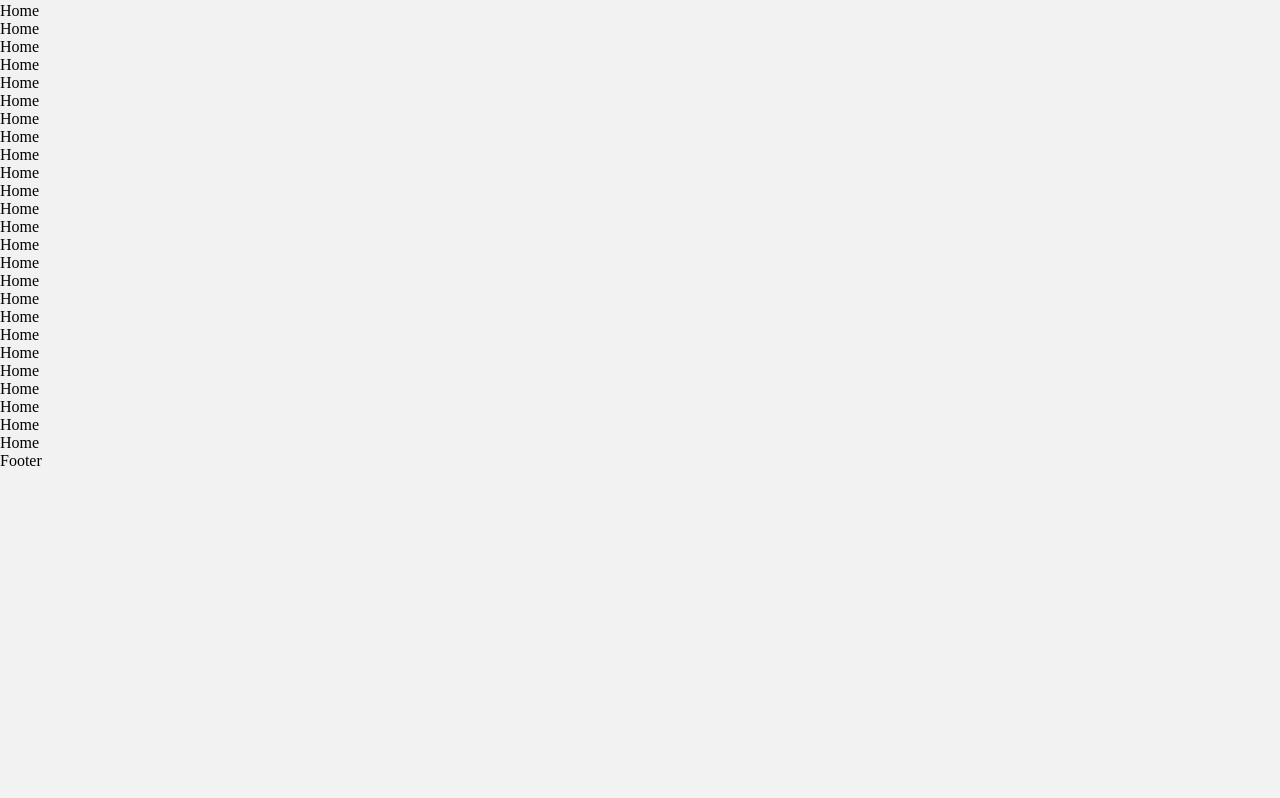
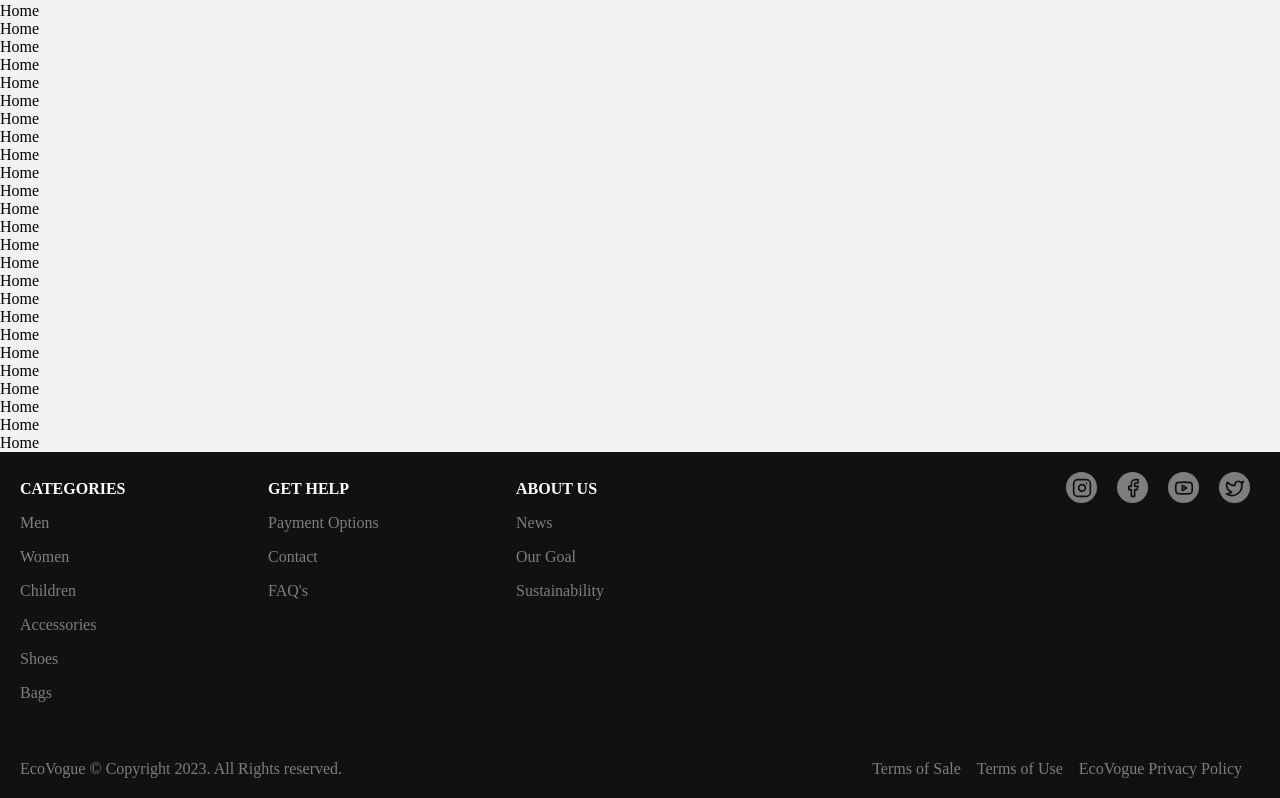
Before and after one commit to prajzz7/Ecommerce-App, a React (Vite) app: page / in a window 1280 px wide. Shown: the part 602-1400 px from the top of the page. Before the commit the page ends 1072 px from the top, so only its background shows below. Built offline with nearby package versions, Linux system fonts and the light colour scheme.

Commit message:
expand search field navbar and created footer UI

```diff
--- a/src/components/Footer.jsx
+++ b/src/components/Footer.jsx
@@ -1,8 +1,59 @@
 import React from 'react'
+import "./Footer.scss"
+import { Instagram, Facebook, Youtube, Twitter } from 'lucide-react';
 
 const Footer = () => {
   return (
-    <div>Footer</div>
+    <div className="footer">
+      <div className="top">
+        <div className="left">
+          <section className="footer-heading">Categories</section>
+          <ul className="footer-list">
+            <li className='footer-list-item'>Men</li>
+            <li className='footer-list-item'>Women</li>
+            <li className='footer-list-item'>Children</li>
+            <li className='footer-list-item'>Accessories</li>
+            <li className='footer-list-item'>Shoes</li>
+            <li className='footer-list-item'>Bags</li>
+          </ul>
+        </div>
+        <div className="center1">
+          <section className="footer-heading">Get Help</section>
+          <ul className="footer-list">
+            <li className='footer-list-item'>Payment Options</li>
+            <li className='footer-list-item'>Contact</li>
+            <li className='footer-list-item'>FAQ's</li>
+          </ul>
+        </div>
+        <div className="center2">
+          <section className="footer-heading">About Us</section>
+          <ul className="footer-list">
+            <li className='footer-list-item'>News</li>
+            <li className='footer-list-item'>Our Goal</li>
+            <li className='footer-list-item'>Sustainability</li>
+          </ul>
+        </div>
+        <div className="right">
+          <ul className='social-icons'>
+            <li><Instagram className='icon' /></li>
+            <li><Facebook className='icon' /></li>
+            <li><Youtube className='icon' /></li>
+            <li><Twitter className='icon' /></li>
+          </ul>
+        </div>
+      </div>
+      <div className="bottom">
+        <div className="left">
+          <span>EcoVogue © Copyright 2023. All Rights reserved.</span>
+        </div>
+        <div className="right">
+          <div className="bottom-right-content">Terms of Sale</div>
+          <div className="bottom-right-content">Terms of Use</div>
+          <div className="bottom-right-content">EcoVogue Privacy Policy</div>
+
+        </div>
+      </div>
+    </div>
   )
 }
 
--- /dev/null
+++ b/src/components/Footer.scss
@@ -0,0 +1,91 @@
+.footer{
+    background-color: #111111;
+    color: #7e7e7e;
+    padding: 20px;
+
+
+    .footer-heading{
+        text-transform: uppercase;
+        font-weight: bold;
+        color: white;
+        padding: 8px 0;
+    }
+    .footer-list-item{
+        padding: 8px 0;
+        &:hover{
+            color: white;
+            cursor: pointer;
+        }
+    }
+    .top{
+        display: flex;
+        margin-bottom: 50px;
+        .left{
+            flex: 1;
+
+        }
+
+        .center1{
+            flex: 1;
+        }
+
+        .center2{
+            flex: 1;
+        }
+
+        .right{
+            flex: 2;
+            display: flex;
+            justify-content: flex-end;
+
+
+            .social-icons{
+                list-style: none;
+                display: flex;
+
+                li{
+                    margin: 0 10px;
+                    padding: 5px 5px;
+                    border-radius: 50%;
+                    height: 21px;
+                    width: 21px;
+                    background-color: #7e7e7e;
+                    display: flex;
+                    align-items: center;
+                    justify-content: center;
+                    cursor: pointer;
+                    .icon{
+                        color: #111111;
+                        height: 20px;
+                        width: 20px;
+                    }
+
+                    &:hover{
+                        background-color: white;
+                    }
+                }
+
+            }
+        }
+    }
+
+    .bottom{
+        display: flex;
+        justify-content: space-between;
+
+        padding: 0 10px 0 0;
+
+        .right{
+            display: flex;
+
+            .bottom-right-content{
+                padding: 0 8px;
+
+                &:hover{
+                    color: white;
+                    cursor: pointer;
+                }
+            }
+        }
+    }
+}
--- a/src/components/Navbar.jsx
+++ b/src/components/Navbar.jsx
@@ -1,4 +1,4 @@
-import React from 'react'
+import React, { useState } from 'react'
 import { Link } from 'react-router-dom'
 import './Navbar.scss'
 import { Search } from 'lucide-react';
@@ -7,23 +7,35 @@ import { ShoppingCart } from 'lucide-react';
 import { Heart as Wishlist } from 'lucide-react';
 
 const Navbar = () => {
+    const [searchHover, setSearchHover] = useState(false)
+    const [searchTyping, setSearchTyping] = useState(false)
     return (
         <>
             <header className='header'>
                 <div className='wrapper'>
                     <section className='left'>
                         <div className='left-wrapper'>
-                            <input placeholder='Search' type="text" className="search" />
-                            <div className="search-icon-container">
+                            <input
+                                onMouseEnter={e=>setSearchHover(true)}
+                                onMouseLeave={e=>setSearchHover(false)}
+                                onFocus={e=>setSearchTyping(true)}
+                                onBlur={e=>{
+                                    setSearchTyping(false)
+                                    }}
+                                placeholder='Search'
+                                type="text"
+                                className={searchTyping?" search search-typing":"search"} />
+                            <div
+                                className={searchTyping?(searchHover?"search-icon-typing search-icon-container search-field-hovered":"search-icon-typing search-icon-container ") : (searchHover?"search-icon-container search-field-hovered": "search-icon-container")}>
                                 <Search className='searchIcon' />
                             </div>
 
                         </div>
                     </section>
-                    <section className="center">
+                    <section className={searchTyping?"center center-hidden":"center"}>
                         <Link to='/'><h1>ECOVOGUE</h1></Link>
                     </section>
-                    <section className="right">
+                    <section className={searchTyping?"right right-hidden":"right"}>
                         <ul>
                             <li><User className='right-icon' /></li>
                             <li><Wishlist className='right-icon' /></li>
--- a/src/components/Navbar.scss
+++ b/src/components/Navbar.scss
@@ -23,6 +23,7 @@
 
                 .search {
                     height: 32px;
+                    width: 150px;
                     padding: 0 10px;
                     display: flex;
                     align-items: center;
@@ -33,22 +34,33 @@
                     color: black;
                     font-weight: 100;
                     font-family: 'Gill Sans', 'Gill Sans MT', Calibri, 'Trebuchet MS', sans-serif;
+                    transform: translateX(0%); // Center the search field
+                    transition: width 0.5s ease-out, transform 0.5s ease-out;
+
+
                     &::placeholder {
                         color: #abc2af;
                         font-size: 14px;
                         font-weight: bold;
                         letter-spacing: 0.5px;
                     }
-                    &:hover{
+
+                    &:hover {
 
                         background-color: #e6e4e4;
                     }
 
                 }
 
+                .search-typing {
+
+                    width: 500px;
+                    transform: translateX(85%); // Center the search field
+                    transition: width 0.5s ease-out, transform 0.5s ease-out;
+                }
+
                 .search-icon-container {
                     position: absolute;
-
                     right: 0px;
                     top: 0px;
                     height: 32px;
@@ -58,9 +70,13 @@
                     align-items: center;
                     justify-content: center;
                     border-radius: 50%;
-                    &:hover{
+                    transform: translateX(0%);
+                    transition: transform 0.5s ease-out;
+
+                    &:hover {
                         background-color: #e6e4e4;
                     }
+
                     .searchIcon {
 
                         height: 20px;
@@ -70,6 +86,14 @@
                         cursor: pointer;
                     }
                 }
+                .search-icon-typing{
+                    transform: translateX(1250%);
+                    transition: transform 0.5s ease-out;
+                }
+
+                .search-field-hovered {
+                    background-color: #e6e4e4;
+                }
             }
 
 
@@ -77,11 +101,13 @@
         }
 
         .center {
+
             flex: 1;
             display: flex;
             justify-content: center;
             align-items: center;
-
+            opacity: 1;
+            transition: opacity 1s ease-in-out;
             h1 {
                 /* color: transparent; */
                 background: linear-gradient(90deg, #bacdb0, #729b79, #475b63);
@@ -94,12 +120,21 @@
 
         }
 
+        .center-hidden {
+            opacity: 0;
+            filter: blur(2px); /* Adjust the blur radius as needed */
+            visibility: hidden;
+            transition: opacity 0.2s ease-in-out, visibility 0.2s ease-in-out;
+        }
+
         .right {
+
             flex: 2;
             display: flex;
             justify-content: center;
             align-items: center;
-
+            opacity: 1;
+            transition: opacity 0.6s ease-in-out;
             ul {
                 margin: 0;
                 padding: 0;
@@ -133,6 +168,14 @@
                 color: darkgrey;
             }
         }
+
+        .right-hidden {
+            opacity: 0;
+            filter: blur(2px); /* Adjust the blur radius as needed */
+            visibility: hidden;
+            transition: opacity 0.6s ease-in-out, visibility 0.6s ease-in-out;
+        }
+
 
     }
 }
--- a/src/index.css
+++ b/src/index.css
@@ -3,4 +3,12 @@ html,body{
   padding: 0;
   height: 100%;
   background-color: #f2f2f2;
+
 }
+ul{
+  margin: 0;
+  padding: 0;
+}
+li{
+  list-style: none;
+}
```
